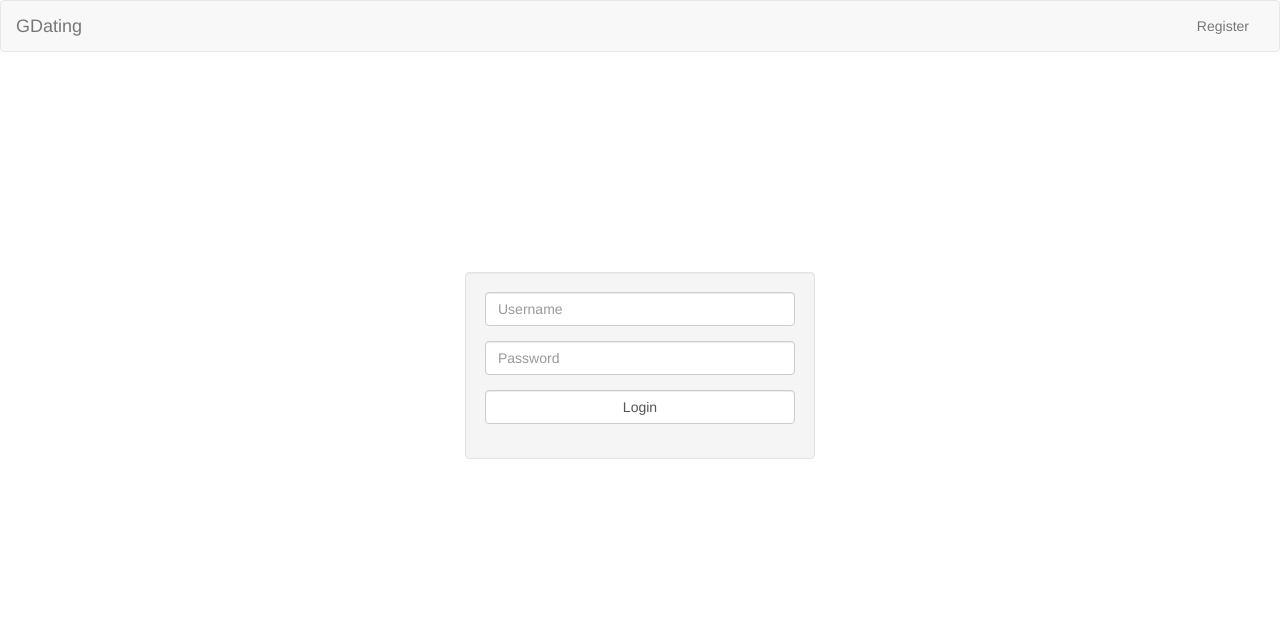
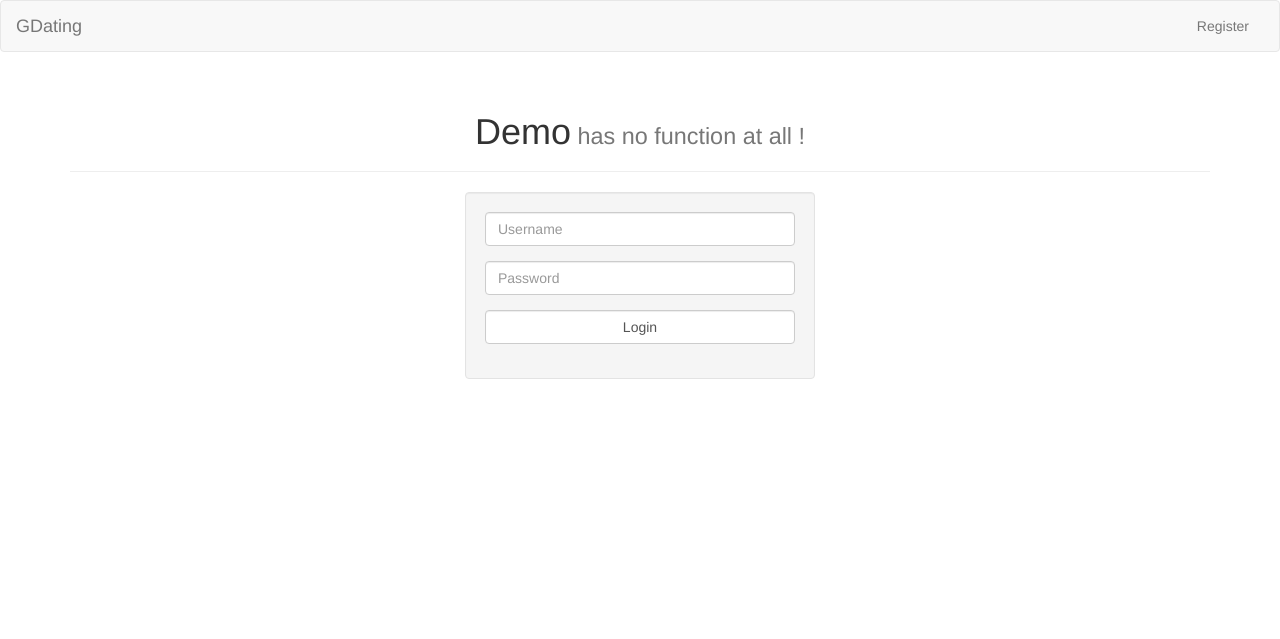
Before and after one commit to KuroTsubasa1/gDating, a Flask app: page / in a window 1280 px wide. Shown: the top 639 px of the page. Run offline with Flask 2, Linux system fonts and the light colour scheme; some libraries are stand-ins or nearby versions.

Commit message:
added demo warning  to index

```diff
--- a/src/static/css/master.css
+++ b/src/static/css/master.css
@@ -48,5 +48,5 @@ body
 .spacer
 {
   width: 100%;
-  height: 25vh;
+  /* height: 25vh; */
 }
--- a/src/templates/index.html
+++ b/src/templates/index.html
@@ -29,6 +29,12 @@
 
     <div class="spacer">
 
+    </div>
+
+    <div class="container">
+      <div class="page-header text-center">
+        <h1> Demo<small> has no function at all !</small></h1>
+      </div>
     </div>
       <div class="container">
         <div class="col-md-4">
```
